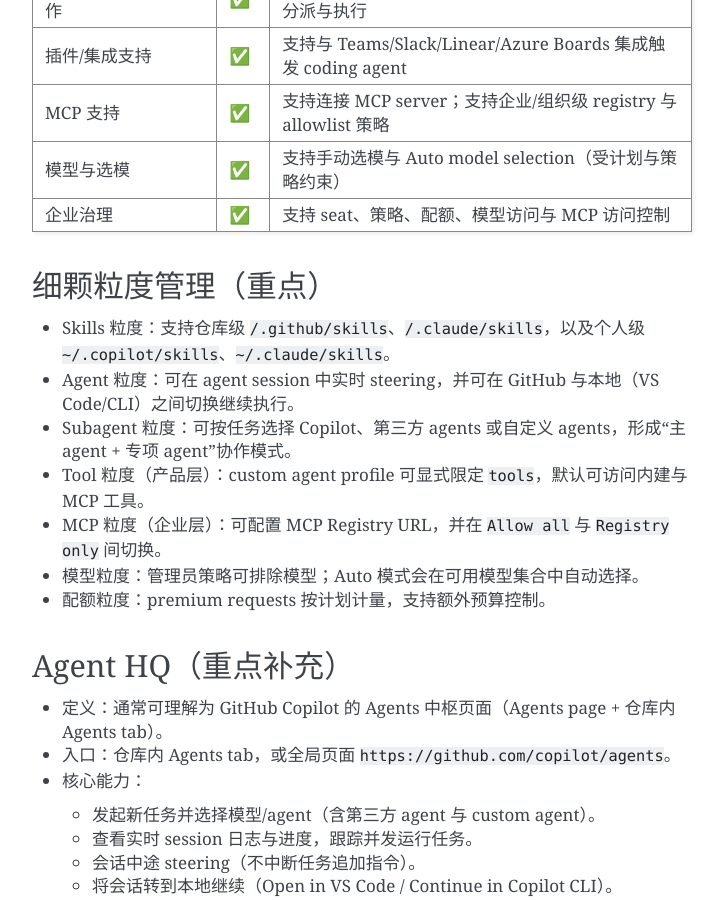
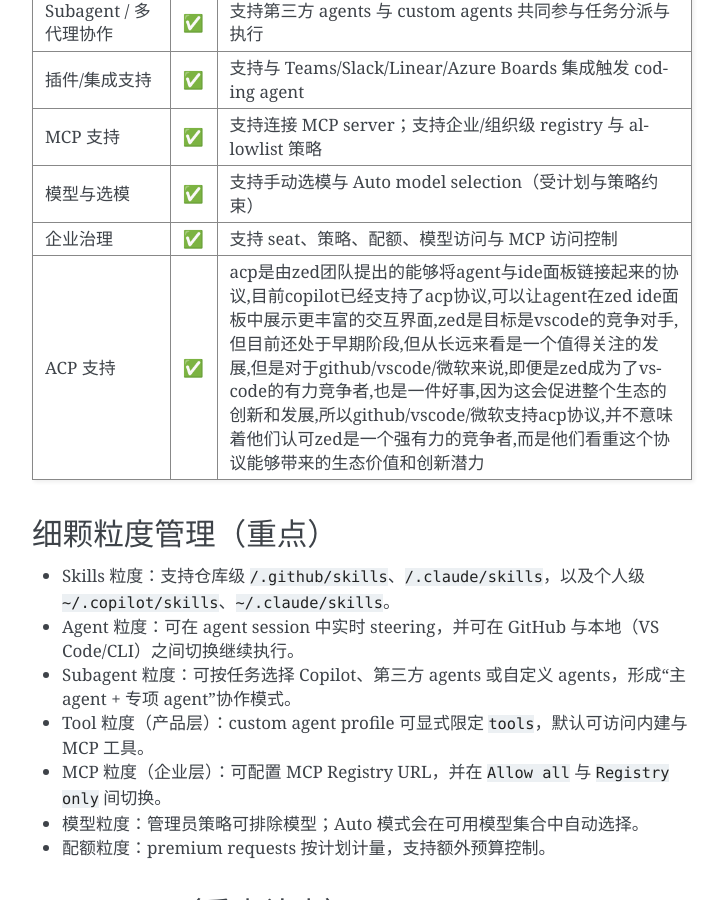
Before and after one commit to sanchuanhehe/VibeCoding, a Sphinx documentation site: the page built from docs/tools/github-copilot.md, in a window 1280 px wide and 900 px high, scrolled down 841 px. Shown: the whole window, without its empty margins (388-1112 px from the left). Built offline with Sphinx 7.4.7, drawn with Linux system fonts in a browser that asks for light colours.

Commit message:
feat: 增加对 ACP 协议的支持说明，强调其在 Agent 与 IDE 面板链接中的应用价值

````diff
--- a/docs/tools/github-copilot.md
+++ b/docs/tools/github-copilot.md
@@ -54,6 +54,9 @@
 * - 企业治理
   - ✅
   - 支持 seat、策略、配额、模型访问与 MCP 访问控制
+* - ACP 支持
+  - ✅
+  - acp是由zed团队提出的能够将agent与ide面板链接起来的协议,目前copilot已经支持了acp协议,可以让agent在zed ide面板中展示更丰富的交互界面,zed是目标是vscode的竞争对手,但目前还处于早期阶段,但从长远来看是一个值得关注的发展,但是对于github/vscode/微软来说,即便是zed成为了vscode的有力竞争者,也是一件好事,因为这会促进整个生态的创新和发展,所以github/vscode/微软支持acp协议,并不意味着他们认可zed是一个强有力的竞争者,而是他们看重这个协议能够带来的生态价值和创新潜力
 ```
 
 ## 细颗粒度管理（重点）
````
